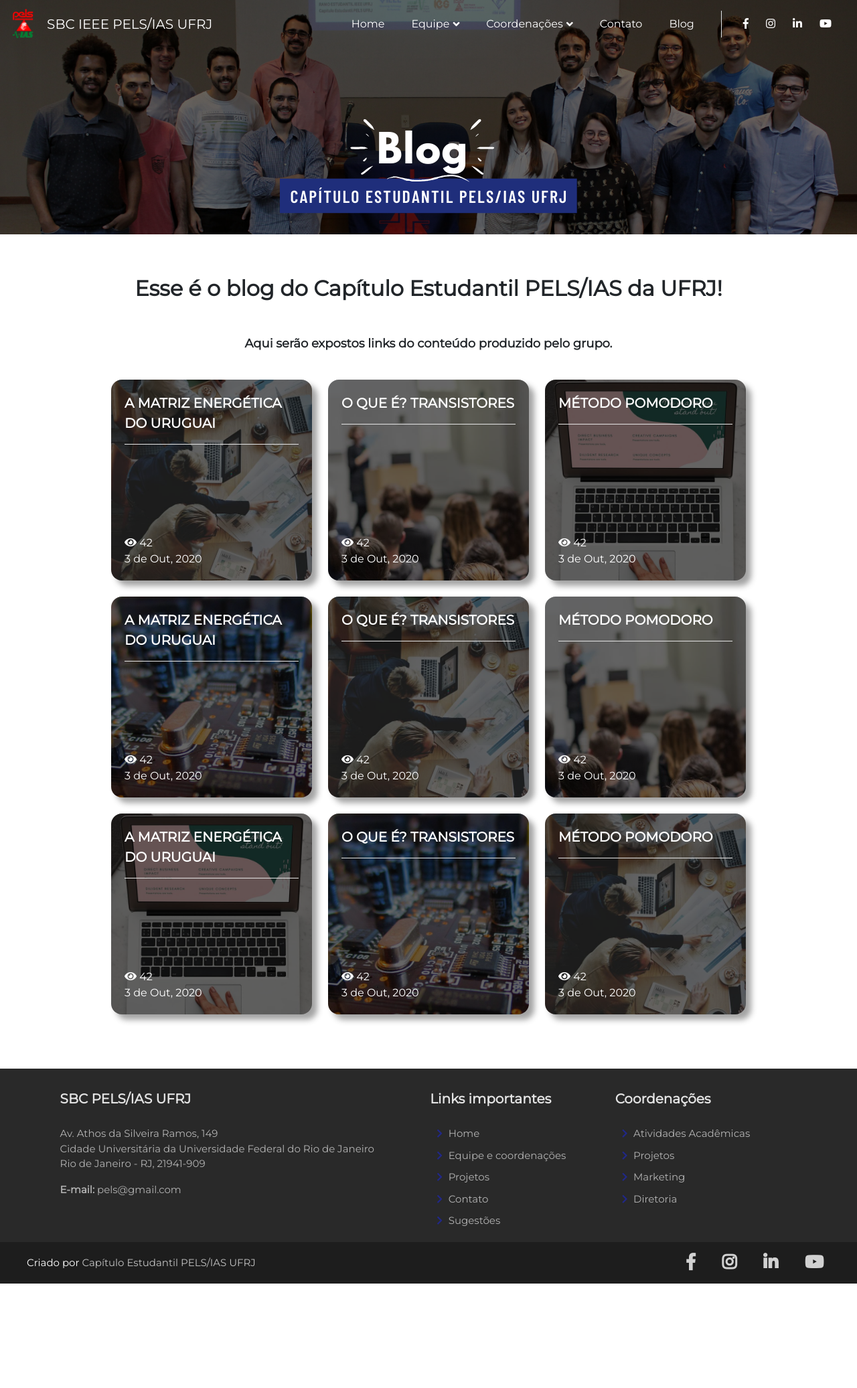
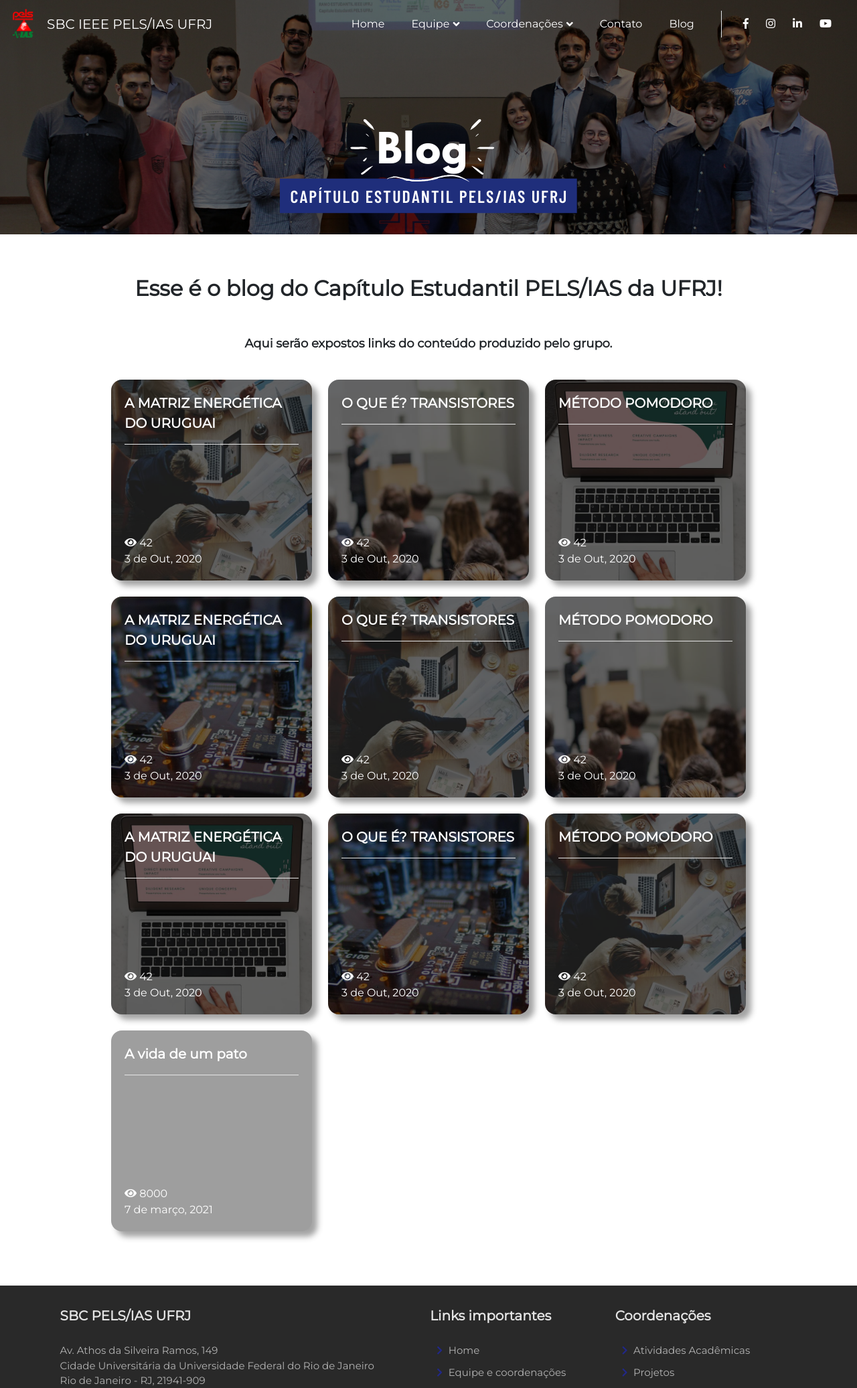
Before and after one commit to pelsias-ufrj/pelsias-ufrj.github.io, a Flask app: page /blog in a window 1280 px wide. Shown: the top 2073 px of the page at 67% size. Before the commit the page ends 1917 px from the top, so only its background shows below. Run offline with Flask 2, Linux system fonts and the light colour scheme; some libraries are stand-ins or nearby versions; grey boxes are pictures that could not be loaded.

Commit message:
Created blog controller

```diff
--- /dev/null
+++ b/client/static/js/blogController.js
@@ -0,0 +1,80 @@
+const getPosts = (url) => {
+    fetch(url)
+        .then((response) => {
+            if(!response.ok) throw new Error('Error while executing request, status ' + response.status);
+            return response.json();
+        })
+        .then((post) => {
+            console.log(post);
+
+
+                let postPreview =   `<div class="article" style="background-image: url(${post['img_url']})">
+                                        <a href="/blog/posts/${post['id']}">${post['title']}</a>
+                                        <hr/>
+                                        <div id="bottom">
+                                            <div>
+                                                <i class="fas fa-eye"></i>
+                                                ${post['views']}
+                                            </div>
+                                            ${post['date']}
+                                        </div>
+                                    </div>`;
+                $('#new-article').append(postPreview);
+
+        })
+        .catch((error) => {
+            console.error(error.message);
+        });
+}
+
+getPosts('/api/blog');
+
+/*data = await fetchAPIData({token: token, url: `${API_URL}/api/v1/companies/search/items?text=${text}&search_type=${searchType}`})
+
+$('#search-wrapper').html(''); //erasing the divs of the screen
+$('#top-wrapper').html('');
+$('#charts-wrapper').html('');
+$('#table-financials').html('');
+$('#int-table').html('');
+$('#ratings-table').html('');
+$('#vol-table').html('');
+$('#see-more-wrapper').html('')
+
+$('#search-wrapper').css("display","block")
+
+let title = `<div class="title">
+                Foram encontrados ${data.length} resultados para a sua busca.
+             </div>`
+$('#search-wrapper').append(title);
+----------------------------------------------------------------------------------
+data.forEach((company)=>{
+
+    let component =     `<div class="company-container" data-id="${company['company_id']}" onClick="seachById(this)" onmouseout="normalBack(this)" onmouseover="background(this)">
+                            <div class="name">[${company['company_code']}] ${company['company_name']}</div>
+                            <div class="data-container">
+                                <div class='sector'>
+                                    <b>SETOR</b> ${company['sector_name']}
+                                </div>
+                                <div class="cnpj">
+                                    <b>CNPJ</b> ${company['cnpj']}
+                                </div>
+                            </div>
+                        </div>`;
+    $('#search-wrapper').append(component);
+})
+----------------------------------------------------------------------------------
+data.forEach((post)=>{
+
+    let postPreview =   `<div class="article" style="background-image: url(${post['img_url']})">
+                            <a href="${post['post_id']}">A MATRIZ ENERGÉTICA DO URUGUAI</a>
+                            <hr/>
+                            <div id="bottom">
+                                <div>
+                                    <i class="fas fa-eye"></i>
+                                    ${post['views']}
+                                </div>
+                                ${post['date']}
+                            </div>
+                        </div>`;
+    $('#search-wrapper').append(postPreview);
+})*/
--- a/client/templates/Blog.html
+++ b/client/templates/Blog.html
@@ -135,6 +136,7 @@
               </div>
             </div>
 
+            <div id="new-article"></div>
           </div>
         </div>
         <div id="footer">{% include "footer.html" %}</div>
--- a/controllers/api.py
+++ b/controllers/api.py
@@ -8,7 +8,7 @@ api = Blueprint('api', __name__)
 MONGO_URI = os.environ['PELS_MONGO_URL']
 client = MongoClient(MONGO_URI)
 db = client.pelsiasdb
-posts = db.pelsiascollection
+posts = db.posts
 users = db.users
 sugestions = db.sugestions
 
@@ -54,3 +54,23 @@ def login():
 def signout():
     session.clear()
     return redirect('/')
+
+@api.route('/api/blog')
+def get_post_preview():
+    _id = "JASDasdiokldhaslihudasiASDJdsakhi"
+    title = "A vida de um pato"
+    img_url = "https://avicultura.info/wp-content/uploads/2018/03/INVESTIGACI%C3%93N-INFLUENZA-AVIAR-Y-DEV--300x300.jpg"
+    views = "8000"
+    date = "7 de março, 2021"
+
+    return jsonify({ "id" : _id, "title" : title, "img_url" : img_url, "views" : views, "date" : date})
+
+@api.route('/blog/posts/<post_id>')
+def get_post(post_id):
+    title = "A vida de um pato"
+    img_url = "https://avicultura.info/wp-content/uploads/2018/03/INVESTIGACI%C3%93N-INFLUENZA-AVIAR-Y-DEV--300x300.jpg"
+    content = "Quack quack."
+    views = "8000"
+    date = "7 de março, 2021"
+
+    return content
```
Also changed, not shown: other parts of client/templates/Blog.html (+2 -1 lines), controllers/routes.py (line endings or trailing spaces).
